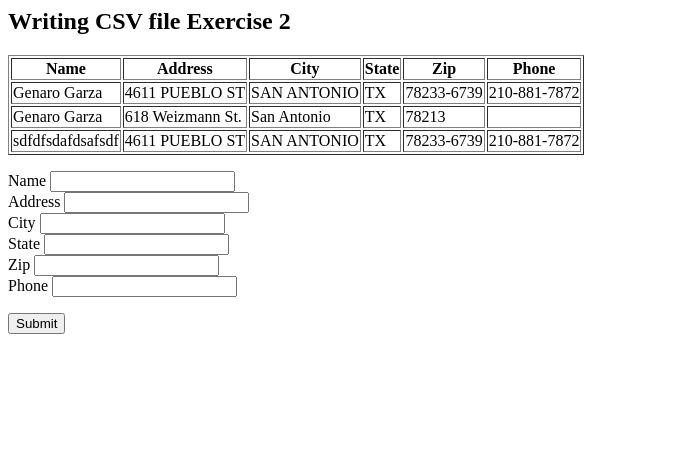
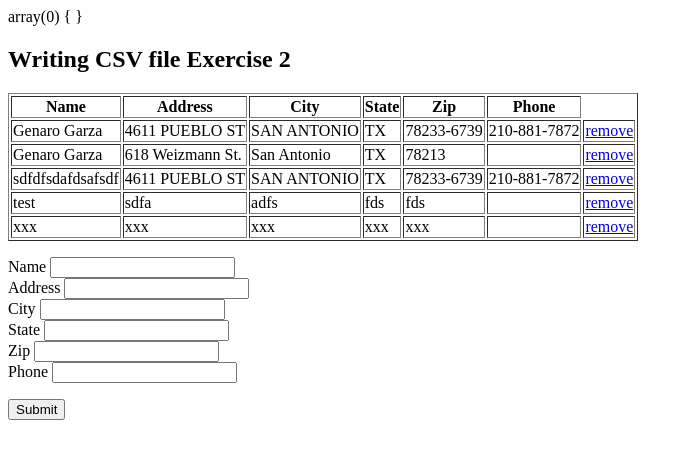
Before and after one commit to genarogarzajr/Codeup_Web_Exercises, a PHP site: page /address_book2.php in a window 1280 px wide. Shown: the top 459 px of the page, without its empty margins (0-693 px from the left). Run offline with PHP 8.4, Linux system fonts and the light colour scheme.

Commit message:
reading csv files #2 and 3  completed

```diff
--- a/public/address_book2.php
+++ b/public/address_book2.php
@@ -46,6 +46,24 @@ function write_csv($x_bigArray, $x_filename)
 
 //>>>>>>>>CODE STARTS HERE<<<<<<<<<<<<<<<<<<<<
 $new_address = [];
+var_dump($_GET);
+
+
+
+
+//checks if removing item from hyperlink via GET
+if (isset($_GET['index']))
+{
+    //removes item from hyperlink
+    unset($add_book[$_GET['index']]);
+    write_csv($add_book, $filename);
+}
+
+
+
+
+
+
 // Error check
 if (!empty($_POST['name']) && !empty($_POST['address']) && !empty($_POST['city']) && !empty($_POST['state']) && !empty($_POST['zip']))
 {
@@ -89,11 +107,13 @@ if (!empty($_POST['name']) && !empty($_POST['address']) && !empty($_POST['city']
 	<th>Zip</th>
 	<th>Phone</th>
 </tr>
-<? foreach ($add_book as $fields) : ?>
+<? foreach ($add_book as $key => $fields) : ?>
 <tr>
 	<? foreach ($fields as $value) : ?>
-		<td><?= $value; ?></td>
+		<td><?= htmlspecialchars(strip_tags($value)); ?></td>
+
 	<? endforeach; ?>
+<td><a href = 'address_book2.php?action=remove&amp;index=<?=$key?>'>remove</a></td>
 </tr>
 <? endforeach; ?>
 </table>
--- a/public/data/adr_bk.csv
+++ b/public/data/adr_bk.csv
@@ -1,3 +1,5 @@
 "Genaro Garza","4611 PUEBLO ST","SAN ANTONIO",TX,78233-6739,210-881-7872
 "Genaro Garza","618 Weizmann St.","San Antonio",TX,78213,
 sdfdfsdafdsafsdf,"4611 PUEBLO ST","SAN ANTONIO",TX,78233-6739,210-881-7872
+<h1>test</h1>,sdfa,adfs,fds,fds,
+<h1>xxx</h1>,xxx,xxx,xxx,xxx,
```
